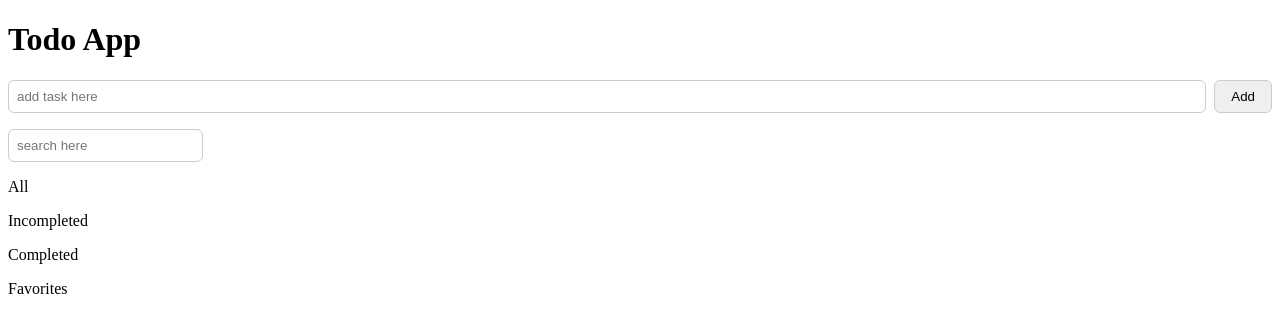
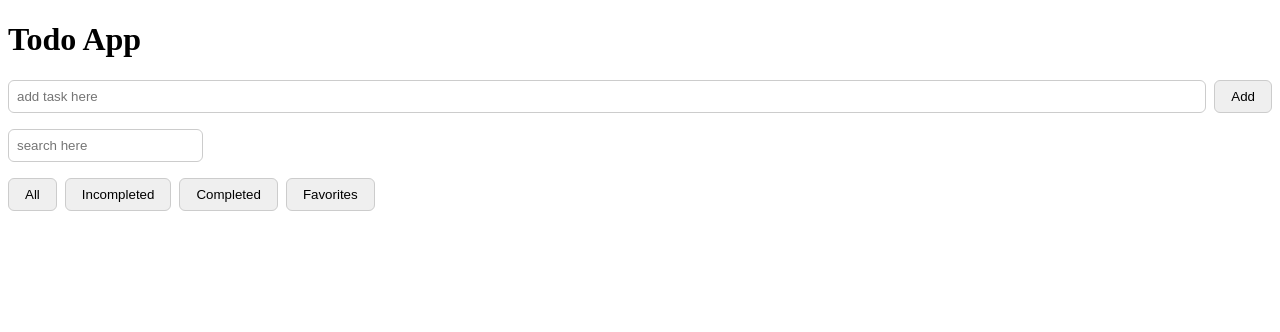
Before and after one commit to mohammedSayedRADWAN/Vue-small-projects, a Vue app in the folder toDoApp/: page / in a window 1280 px wide. Shown: the top 332 px of the page. Built offline with nearby package versions, Linux system fonts and the light colour scheme.

Commit message:
fix style filter buttons

```diff
--- a/toDoApp/src/App.vue
+++ b/toDoApp/src/App.vue
@@ -84,12 +84,15 @@ const filterdTasks = computed(() => {
 <!--search-->
 <input type="text" placeholder="search here" v-model="search">
 <div
-@click="activeSearch=f"
-class="filters" v-for="f in filters"
+
+class="filters" >
+
+<button @click="activeSearch=f"
+v-for="f in filters"
 :class="{activeSearch:activeSearch===f}"
 :key="f">
-
 {{ f }}
+</button>
 </div>
 
   <!--show tasks-->
```
